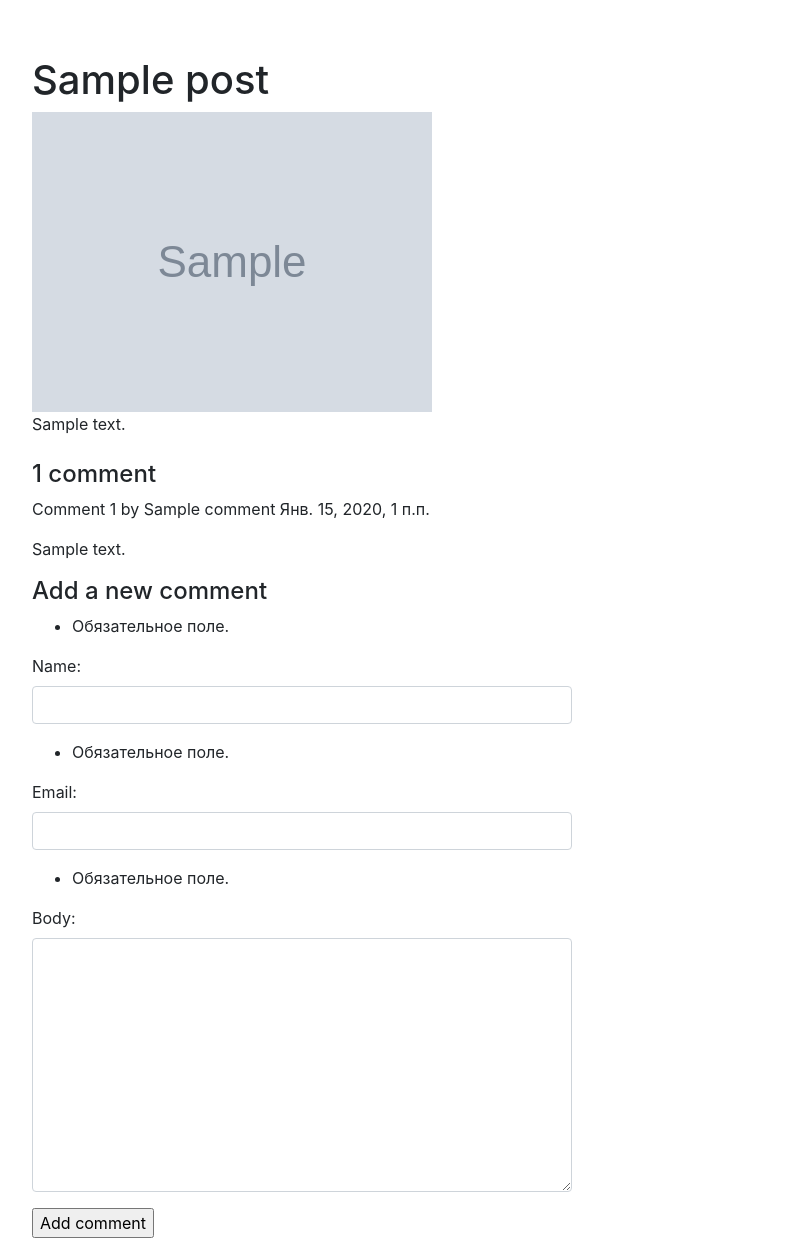
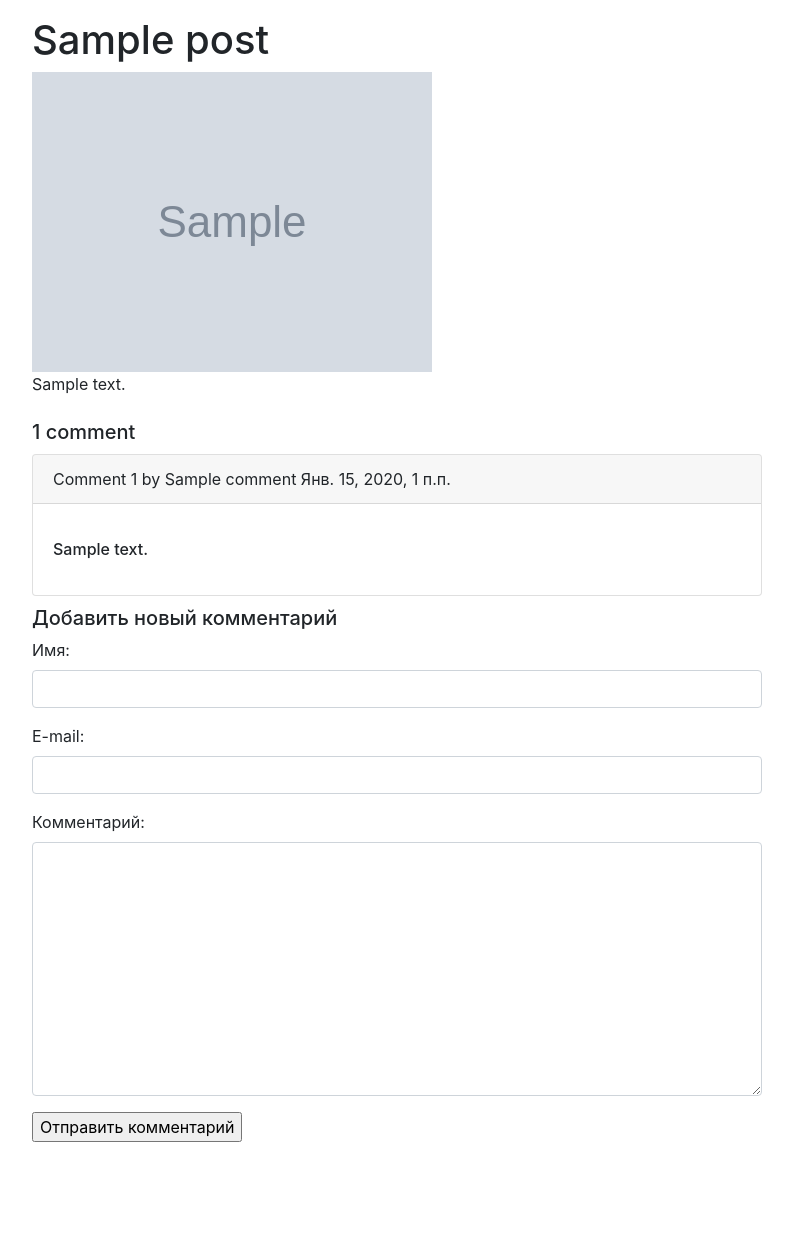
Before and after one commit to Singlelogic/sysadmin, a Django app: a page that uses templates/base.html in a window 1280 px wide. Shown: the part 56-1310 px from the top of the page, without its empty margins (53-846 px from the left). After the commit the page ends 1198 px from the top, so only its background shows below. Run offline with Django 3.2, Linux system fonts and the light colour scheme; tables that the repository leaves empty hold one stand-in row (values such as "Sample post"); grey boxes marked "Sample" are stand-in pictures; some libraries are stand-ins or nearby versions.

Commit message:
changed comments

```diff
--- a/blog/models.py
+++ b/blog/models.py
@@ -62,9 +62,9 @@ class Tag(models.Model):
 class Comment(models.Model):
     post = models.ForeignKey(Post, related_name='comments',
                              on_delete=models.CASCADE)
-    name = models.CharField(max_length=80)
-    email = models.EmailField()
-    body = models.TextField()
+    name = models.CharField(u'Имя', max_length=80)
+    email = models.EmailField(u'E-mail')
+    body = models.TextField(u'Комментарий')
     created = models.DateTimeField(auto_now_add=True)
     updated = models.DateTimeField(auto_now=True)
     active = models.BooleanField(default=True)
--- a/blog/templates/blog/index.html
+++ b/blog/templates/blog/index.html
@@ -5,7 +5,7 @@
 {% endblock %}
 
 {% block content %}
-    <h2 class="mb-3">Posts: {{ title }}</h2>
+<!--    <h3 class="mb-3">Посты: {{ title }}</h3>-->
     {% for post in page_object.object_list %}
         {% include 'blog/includes/post_card_template.html' %}
     {% endfor %}
--- a/blog/templates/blog/post_detail.html
+++ b/blog/templates/blog/post_detail.html
@@ -5,7 +5,7 @@
 {% endblock %}
 
 {% block content %}
-    <h1 class="mt-5">
+    <h1 class="mt-2">
         {{ post.title }}
     </h1>
 
@@ -21,31 +21,37 @@
 
 {% block comments %}
     {% with comments.count as total_comments %}
-    <h4>
+    <h5>
         {{ total_comments }} comment{{ total_comments|pluralize }}
-    </h4>
+    </h5>
     {% endwith %}
 
     {% for comment in comments %}
     <div class="comment">
-        <p class="info">
-            Comment {{ forloop.counter }} by {{ comment.name }}
-            {{ comment.created }}
-        </p>
-        {{ comment.body|linebreaks }}
+        <div class="card">
+            <div class="card-header">
+                Comment {{ forloop.counter }} by {{ comment.name }}
+                {{ comment.created }}
+            </div>
+            <div class="card-body">
+                <blockquote class="blockquote mb-0">
+                    <h6><p>{{ comment.body|linebreaks }}</p></h6>
+                </blockquote>
+            </div>
+        </div>
     </div>
     {% empty %}
-        <p>There are no comments yet.</p>
+        <p>Пока нет комминтариев.</p>
     {% endfor %}
 
     {% if new_comment %}
-        <h4>Your comment has been added.</h4>
+        <h5>Ваш комментарий был добавлен</h5>
     {% else %}
-        <h4>Add a new comment</h4>
+        <h5>Добавить новый комментарий</h5>
         <form action="." method="post">
             {{ comment_form.as_p }}
             {% csrf_token %}
-            <p><input type="submit" value="Add comment"></p>
+            <p><input type="submit" value="Отправить комментарий"></p>
         </form>
     {% endif %}
 {% endblock %}
--- a/blog/views.py
+++ b/blog/views.py
@@ -16,7 +16,7 @@ class PostDetail(View):
     def get(self, request, slug):
         obj = get_object_or_404(Post, slug__iexact=slug)
         comments = obj.comments.filter(active=True)
-        comment_form = CommentForm(data=request.POST)
+        comment_form = CommentForm()
         return render(request, 'blog/post_detail.html', context={
             'post': obj,
             'admin_object': obj,
--- a/static/css/styles.css
+++ b/static/css/styles.css
@@ -54,3 +54,7 @@ img.delete{
 .layer{
     margin-left: 1%;
 }
+
+div.comment{
+    margin: 10px 0;
+}
--- a/templates/base.html
+++ b/templates/base.html
@@ -1,5 +1,5 @@
+<!DOCTYPE html>
 {% load static %}
-<!DOCTYPE html>
 <html lang="en">
 <head>
     <meta charset="UTF-8">
@@ -83,7 +83,7 @@
                     <nav aria-label="...">
                         <ul class="pagination">
                             <li class="page-item {% if not page_object.has_previous %} disabled {% endif %}">
-                                <a class="page-link" href="?page=1" tabindex="-1">&laquo; first</a>
+                                <a class="page-link" href="?page=1" tabindex="-1">&laquo; В начало</a>
                             </li>
 
                             {% for n in page_object.paginator.page_range %}
@@ -100,7 +100,7 @@
                             {% endfor %}
 
                             <li class="page-item {% if not page_object.has_next %} disabled {% endif %}">
-                                <a class="page-link" href="?page={{ page_object.paginator.num_pages }}" tabindex="-1">last &raquo;</a>
+                                <a class="page-link" href="?page={{ page_object.paginator.num_pages }}" tabindex="-1">В конец &raquo;</a>
                             </li>
                         </ul>
                     </nav>
@@ -113,7 +113,7 @@
 
     <div class="container mt-2">
         <div class="row">
-            <div class="col-6 offset-md-0">
+            <div class="col-8 offset-md-0">
 
                 {% block comments %}
                 {% endblock %}
```
Also changed, not shown: blog/templates/blog/includes/post_card_template.html (+4 -3 lines).
